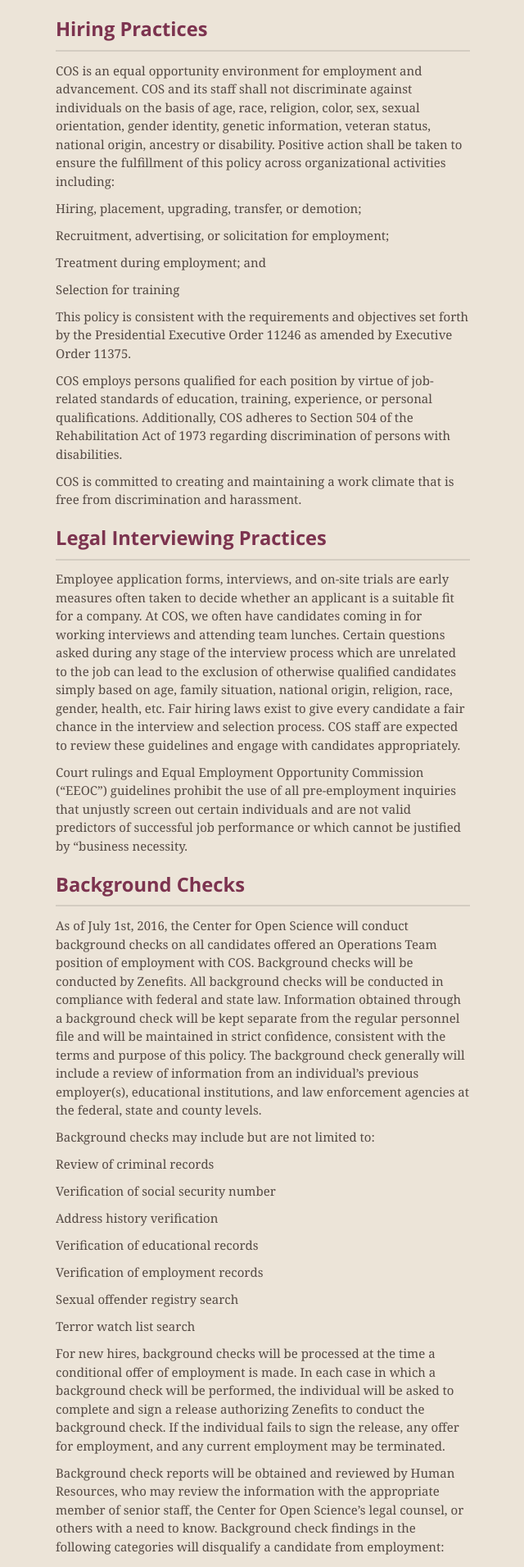
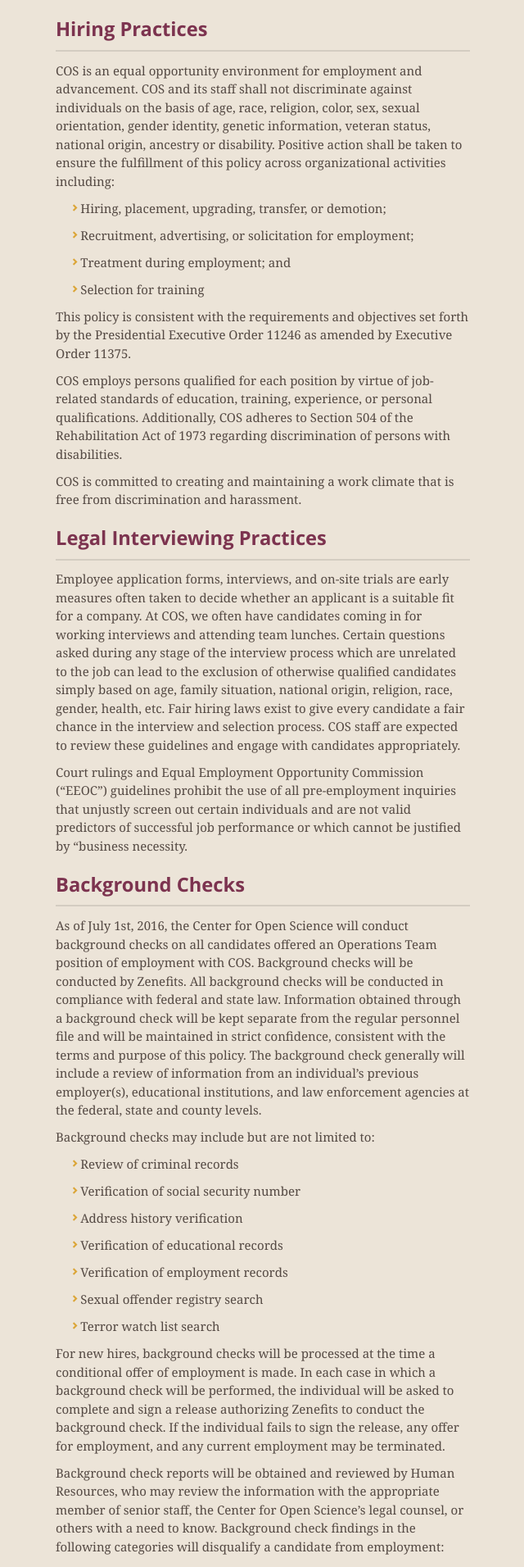
Before and after one commit to CenterForOpenScience/Policies-and-Procedures, a Jekyll site: the page built from index.md, in a window 1280 px wide. Shown: the part 1377-3289 px from the top of the page at 82% size, without its empty margins (319-959 px from the left). Built offline with Jekyll 4.4.1, drawn with Linux system fonts in a browser that asks for light colours; nearby versions of some CDN libraries.

Commit message:
Add dashes to improve readability

```diff
--- a/index.md
+++ b/index.md
@@ -32,13 +32,13 @@
 
 COS is an equal opportunity environment for employment and advancement. COS and its staff shall not discriminate against individuals on the basis of age, race, religion, color, sex, sexual orientation, gender identity, genetic information, veteran status, national origin, ancestry or disability. Positive action shall be taken to ensure the fulfillment of this policy across organizational activities including:
 
-Hiring, placement, upgrading, transfer, or demotion;
+- Hiring, placement, upgrading, transfer, or demotion;
 
-Recruitment, advertising, or solicitation for employment;
+- Recruitment, advertising, or solicitation for employment;
 
-Treatment during employment; and
+- Treatment during employment; and
 
-Selection for training
+- Selection for training
 
 This policy is consistent with the requirements and objectives set forth by the Presidential Executive Order 11246 as amended by Executive Order 11375.
 
@@ -60,19 +60,19 @@
 
 Background checks may include but are not limited to:
 
-Review of criminal records
+- Review of criminal records
 
-Verification of social security number
+- Verification of social security number
 
-Address history verification
+- Address history verification
 
-Verification of educational records
+- Verification of educational records
 
-Verification of employment records
+- Verification of employment records
 
-Sexual offender registry search
+- Sexual offender registry search
 
-Terror watch list search
+- Terror watch list search
 
 For new hires, background checks will be processed at the time a conditional offer of employment is made.  In each case in which a background check will be performed, the individual will be asked to complete and sign a release authorizing Zenefits to conduct the background check.  If the individual fails to sign the release, any offer for employment, and any current employment may be terminated.
 
@@ -80,11 +80,11 @@
 the information with the appropriate member of senior staff, the Center for Open Science’s legal
 counsel, or others with a need to know. Background check findings in the following categories will disqualify a candidate from employment:
 
-Conviction of a misdemeanor or felony, with the exception of traffic violations
+- Conviction of a misdemeanor or felony, with the exception of traffic violations
 
-Being listed on the sex offender list
+- Being listed on the sex offender list
 
-Being listed on the terror watch list.
+- Being listed on the terror watch list.
 
 If an individual is to be denied employment wholly or partly because of information obtained in a background check, the individual will be so informed in advance of any adverse action.  In addition, where required by law and to the extent applicable, the individual will be given (a) a copy of the relevant background check report, (b) a summary of the individual’s legal rights concerning the background check report, and (c) the name, address and phone number of the third-party vendor if the individual has questions about the results of the report or wants to dispute the accuracy of the report.  (Note, however, that the vendor does not make employment decisions and will unable to provide any individual with specific reasons as to why the adverse action was taken.)
 
```
